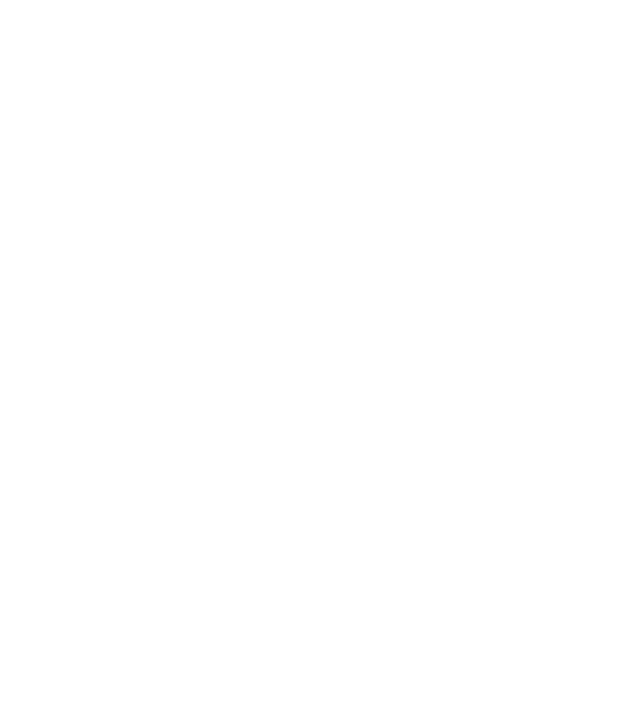
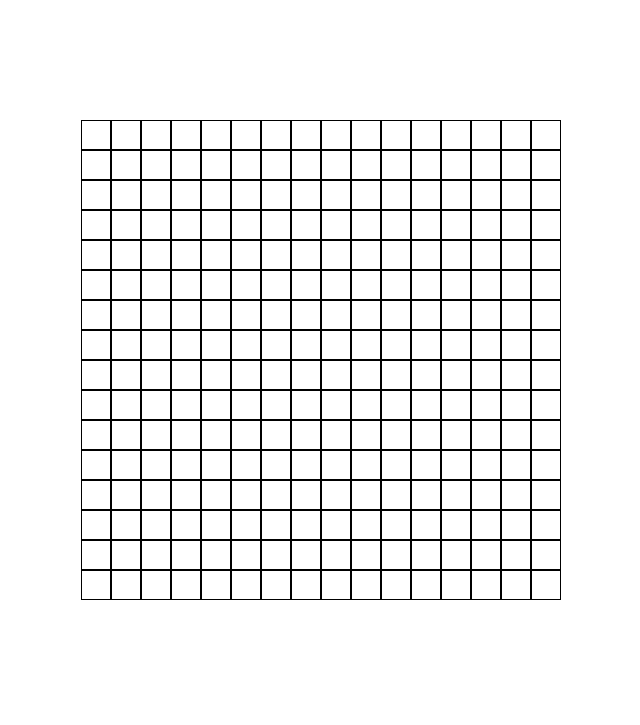
Before and after one commit to erasmorojastech/EtchASketch-TOP, a plain HTML site: page index.html in a window 1280 px wide. Shown: the top 725 px of the page, without its empty margins (319-959 px from the left). Drawn offline with Linux system fonts and the light colour scheme.

Commit message:
Create a board with a 16x16 grid of square divs

```diff
--- a/index.html
+++ b/index.html
@@ -7,11 +7,14 @@
   <meta name="viewport" content="width=device-width, initial-scale=1.0">
   <link rel="stylesheet" href="./styles/reset.css">
   <link rel="stylesheet" href="./styles/styles.css">
+  <script src="./scripts/script.js" defer></script>
   <title>Etch A Sketch</title>
 </head>
 
 <body>
-  <main class="main"></main>
+  <main class="main">
+    <div id="board"></div>
+  </main>
 
   <footer>
     <div class="footer-icons">
--- /dev/null
+++ b/scripts/script.js
@@ -0,0 +1,13 @@
+'use strict'
+
+const $board = document.querySelector('#board');
+let $grid = [];
+
+for (let i=0; i<256; i++) {
+  const cell = document.createElement('div');
+  cell.setAttribute('class', 'cell');
+
+  $grid.push(cell);
+}
+
+$board.replaceChildren(...$grid);
--- a/styles/styles.css
+++ b/styles/styles.css
@@ -6,7 +6,23 @@ body {
 }
 
 .main {
-  min-height: 90vh;
+  height: 90vh;
+  display: flex;
+  justify-content: center;
+  align-items: center;
+}
+
+#board {
+  width: 480px;
+  height: 480px;
+  display: flex;
+  flex-wrap: wrap;
+}
+
+.cell {
+  width: 30px;
+  height: 30px;
+  border: 1px solid black;
 }
 
 footer {
```
